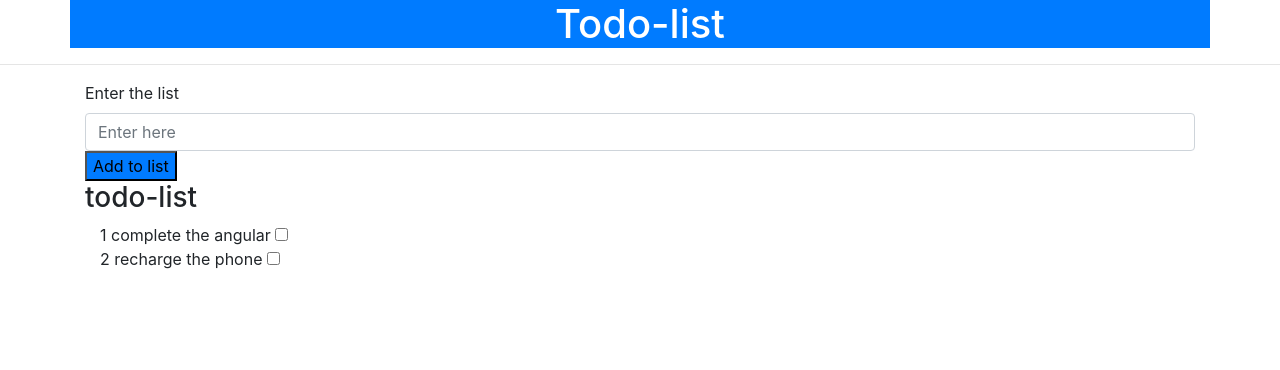
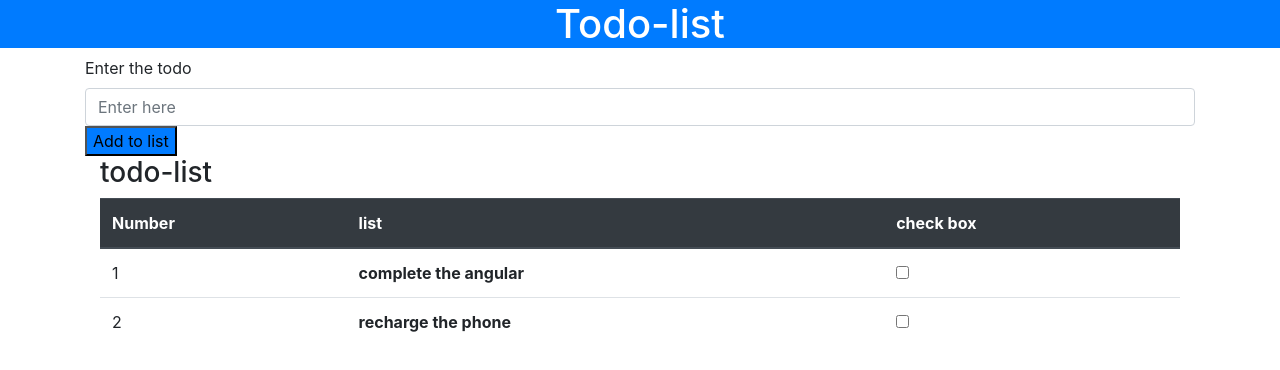
Before and after one commit to ShivaKumarReddyB/Angular, an Angular app in the folder gp/: page / in a window 1280 px wide. Shown: the top 370 px of the page. Built offline with nearby package versions, Linux system fonts and the light colour scheme.

Commit message:
styling done

```diff
--- a/gp/src/app/todo-list/todo-list.component.html
+++ b/gp/src/app/todo-list/todo-list.component.html
@@ -1,12 +1,36 @@
-<div class="container  bg-primary text-white">
-  <h1 class="text-center" > Todo-list</h1>
+<header class="text-center ">
+  <div class="bg-primary text-white"><h1>Todo-list</h1></div>
+</header>
+
+<div class="container">
+  <label for="Todo-list">Enter the todo</label>
+  <input
+    type="text"
+    class="form-control"
+    [(ngModel)]="add"
+    placeholder="Enter here "
+    (keydown.enter)="onKeydown($event)"
+  />
+  <button type="submit" class="bg-primary" (click)="onclick()">
+    Add to list
+  </button>
+  <div class='container'>
+  <h3 >todo-list</h3>
+  <table class='table'>
+    <thead class='thead-dark'>
+      <tr>
+        <th scope="col">Number</th>
+        <th scope="col">list</th>
+        <th scope="col">check box</th>
+      </tr>
+    </thead>
+    <tbody>
+      <tr *ngFor="let arrays of array; let i = index">
+        <td>{{ i + 1 }}</td>
+        <th>{{ arrays }}</th>
+        <th><input type="checkbox" (click)="delete(i)" /></th>
+      </tr>
+    </tbody>
+  </table>
 </div>
-<hr>
-<div class='container'>
-<label for='Todo-list'>Enter the list</label>
-<input type="text" class='form-control'[(ngModel)]='add' placeholder="Enter here "(keydown.enter)='onKeydown($event)'>
-<button type="submit"class='bg-primary'(click)='onclick()' >Add to list </button>
-<h3 class='text-red'> todo-list</h3>
-  <div class="container" *ngFor='let arrays of array; let i=index' >
-     {{i+1}} {{arrays}} <input type=checkbox    (click)='delete(i)'  >
-  </div>
+</div>
```
